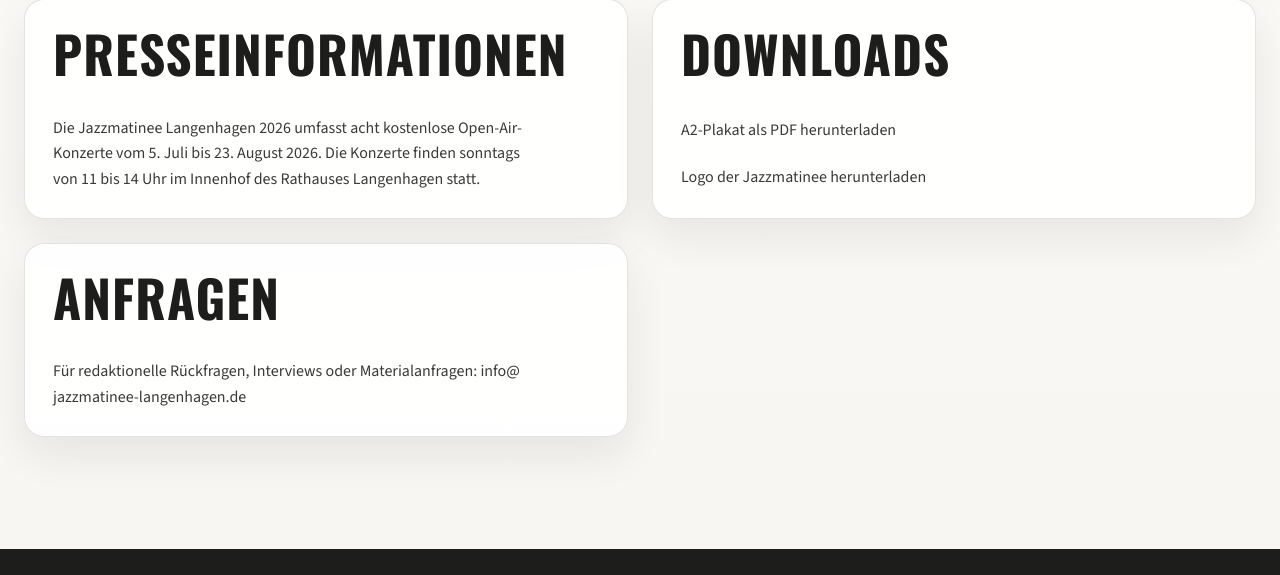
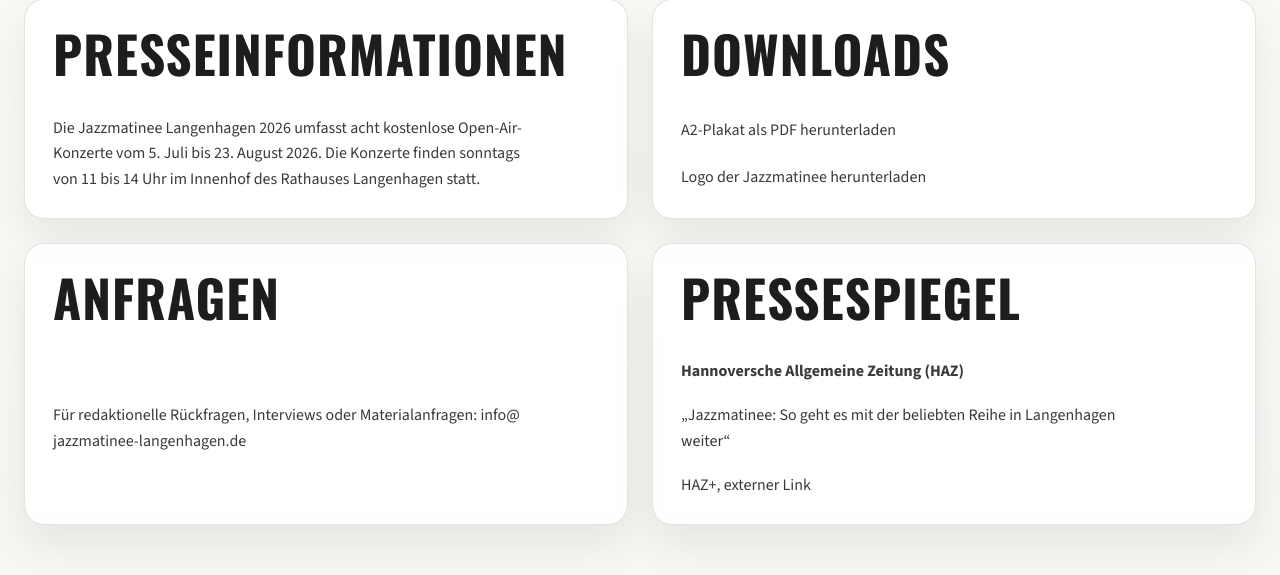
Before and after one commit to smalekas/jazzmatinee-langenhagen, a website: page pages/presse.html in a window 1280 px wide. Shown: the part 1163-1738 px from the top of the page. Drawn offline with Linux system fonts and the light colour scheme.

Commit message:
HAZ-Artikel im Pressespiegel ergänzen

```diff
--- a/pages/presse.html
+++ b/pages/presse.html
@@ -69,6 +69,12 @@
           <h2>Anfragen</h2>
           <p>Für redaktionelle Rückfragen, Interviews oder Materialanfragen: <a href="mailto:info@jazzmatinee-langenhagen.de">info@<wbr>jazzmatinee-<wbr>langenhagen.de</a></p>
         </article>
+        <article class="card" data-reveal>
+          <h2>Pressespiegel</h2>
+          <p><strong>Hannoversche Allgemeine Zeitung (HAZ)</strong></p>
+          <p><a href="https://www.haz.de/lokales/umland/langenhagen/langenhagen-die-reihe-der-jazzmatineen-startet-am-5-juli-im-rathaus-innenhof-UHRQQXEULVDV5EI3WUR7IVEEKI.html">„Jazzmatinee: So geht es mit der beliebten Reihe in Langenhagen weiter“</a></p>
+          <p>HAZ+, externer Link</p>
+        </article>
       </div>
     </section>
   </main>
```
